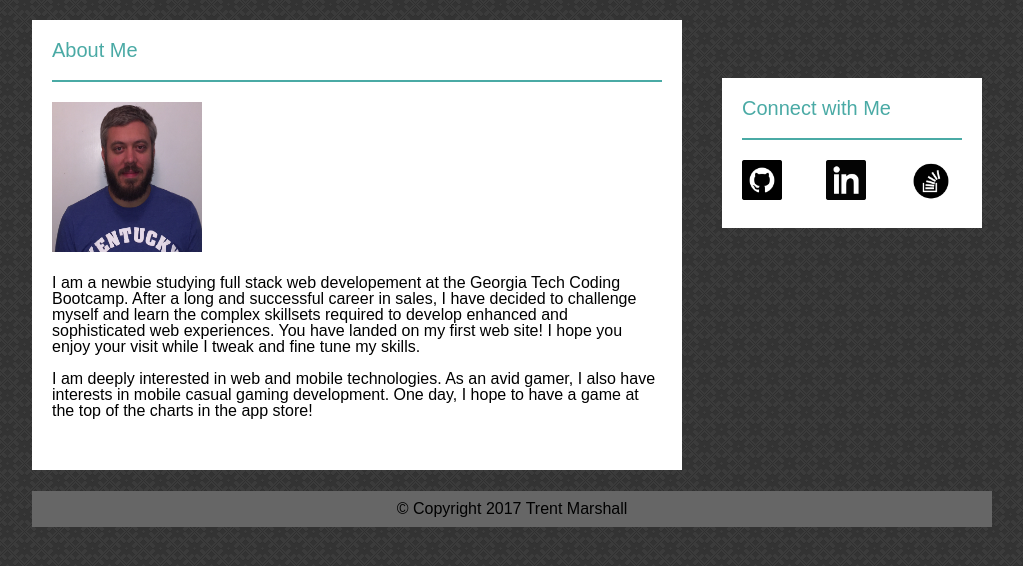
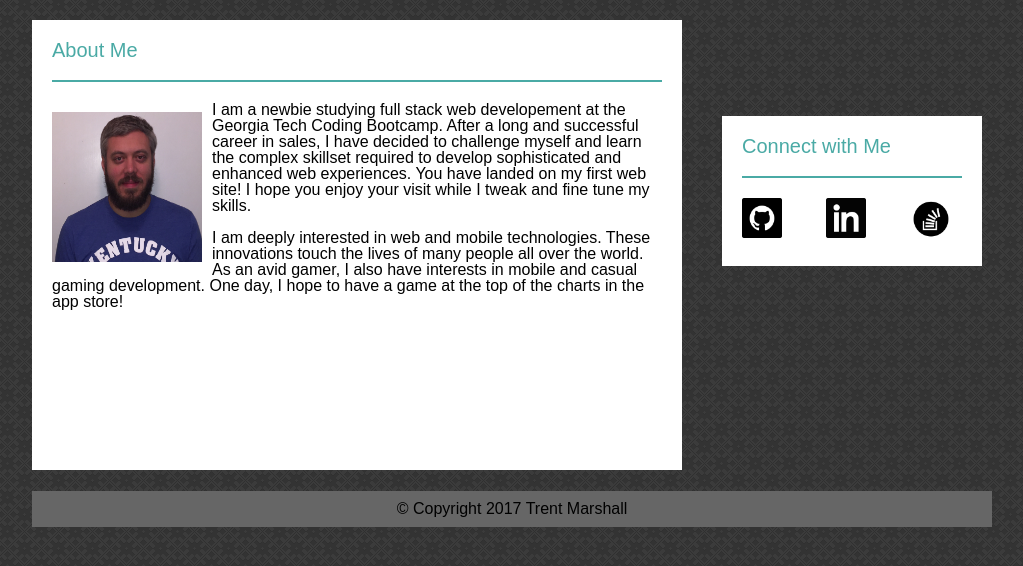
Before and after one commit to tamars2/Basic-Portfolio, a PHP site: page / in a window 1280 px wide. Shown: the part 80-646 px from the top of the page, without its empty margins (128-1151 px from the left). Run offline with PHP 8.4, Linux system fonts and the light colour scheme.

Commit message:
a few more tweaks

```diff
--- a/assets/css/style.css
+++ b/assets/css/style.css
@@ -42,7 +42,7 @@ a {
 	font-size: 16px;
 }
 
-.links, .divides {
+.links, .dividers {
 	float: right;
 	padding-right: 20px;
 	position: relative;
@@ -52,24 +52,37 @@ a {
 
 }
 
+#myImage {
+	float:left;
+	position:relative;
+}
+
+.textWrap {
+	float:left;
+	margin:10px;
+	position: relative;
+}
+
+
 .inputs {
 	margin-top: 6px;
 	margin-bottom: 6px;
 }
 
-.divides {
+/*
+.dividers {
 	float:right;
 	color: #4aaaa5;
 	padding-right: 20px;
 	bottom: 12px;
 }
-
+*/
 .sidebar {
 	position: absolute;
 	width: 260px;
 	height: 150px;
 	left: 850px;
-	bottom: 492px;
+	bottom: 454px;
 	background-color: white;
 }
 
@@ -89,8 +102,7 @@ hr {
 }
 
 #myImage {
-	position: relative;
-	left: 20px;
+	padding-left: 10px;
 }
 
 .headings {
@@ -111,7 +123,7 @@ a:link {
 
 #box1 {
 	background-image: url("../images/box1.jpg");
-
+	background-size: cover;
 }
 #box2 {
 	background-image: url("../images/box2.jpg");
@@ -131,9 +143,8 @@ a:link {
 }
 
 #portfolioTable {
-
-    flex-flow: row wrap;
-    color: white;
+	display: flex;
+	flex-wrap: wrap;
 
 }
 
@@ -159,3 +170,7 @@ button {
 	padding: 10px;
 	margin: 5px 0 0 0;
 }
+
+h2.headings {
+	margin-top: 20px;
+}
--- a/index.html
+++ b/index.html
@@ -18,9 +18,9 @@
 		<div>
 			<ul>
 				<li class="links"><a href="index.html">About</a></li>
-				<p class="divides">&#8739</p>
+				<p class="dividers">&#8739;</p>
 				<li class="links"><a href="portfolio.html">Portfolio</a></li>
-				<p class="divides">&#8739</p>
+				<p class="dividers">&#8739;</p>
 				<li class="links"><a href="contact.html">Contact</a></li>
 			</ul>
 		</div>
@@ -32,13 +32,13 @@
 
 			<hr class="break">
 
-			<img id="myImage" src="assets/images/me.jpg" alt="Your Name" height="150" width="150">
+			<img id="myImage" src="assets/images/me.jpg" alt="Your Name" height="150" width="150" class="textWrap">
 
-			<p class="bio">I am a newbie studying full stack web developement at the Georgia Tech Coding Bootcamp.  After a long and successful career in sales, I have decided to challenge myself and learn the complex skillsets required to develop enhanced and sophisticated web experiences.  You have landed on my first web site!  I hope you enjoy your visit while I tweak and fine tune my skills.
+			<p class="bio">I am a newbie studying full stack web developement at the Georgia Tech Coding Bootcamp.  After a long and successful career in sales, I have decided to challenge myself and learn the complex skillset required to develop sophisticated and enhanced web experiences.  You have landed on my first web site!  I hope you enjoy your visit while I tweak and fine tune my skills.
 
 			<br><br>
 
-			I am deeply interested in web and mobile technologies.  As an avid gamer, I also have interests in mobile casual gaming development.  One day, I hope to have a game at the top of the charts in the app store!
+			I am deeply interested in web and mobile technologies.  These innovations touch the lives of many people all over the world.  As an avid gamer, I also have interests in mobile and casual gaming development.  One day, I hope to have a game at the top of the charts in the app store!
 			</p>
 		</div>
 
--- a/portfolio.html
+++ b/portfolio.html
@@ -18,9 +18,9 @@
 		<div>
 			<ul>
 				<li class="links"><a href="index.html">About</a></li>
-				<p class="divides">&#8739</p>
+				<p class="dividers">&#8739;</p>
 				<li class="links"><a href="portfolio.html">Portfolio</a></li>
-				<p class="divides">&#8739</p>
+				<p class="dividers">&#8739;</p>
 				<li class="links"><a href="contact.html">Contact</a></li>
 			</ul>
 		</div>
```
Also changed, not shown: contact.html (+2 -6 lines).
